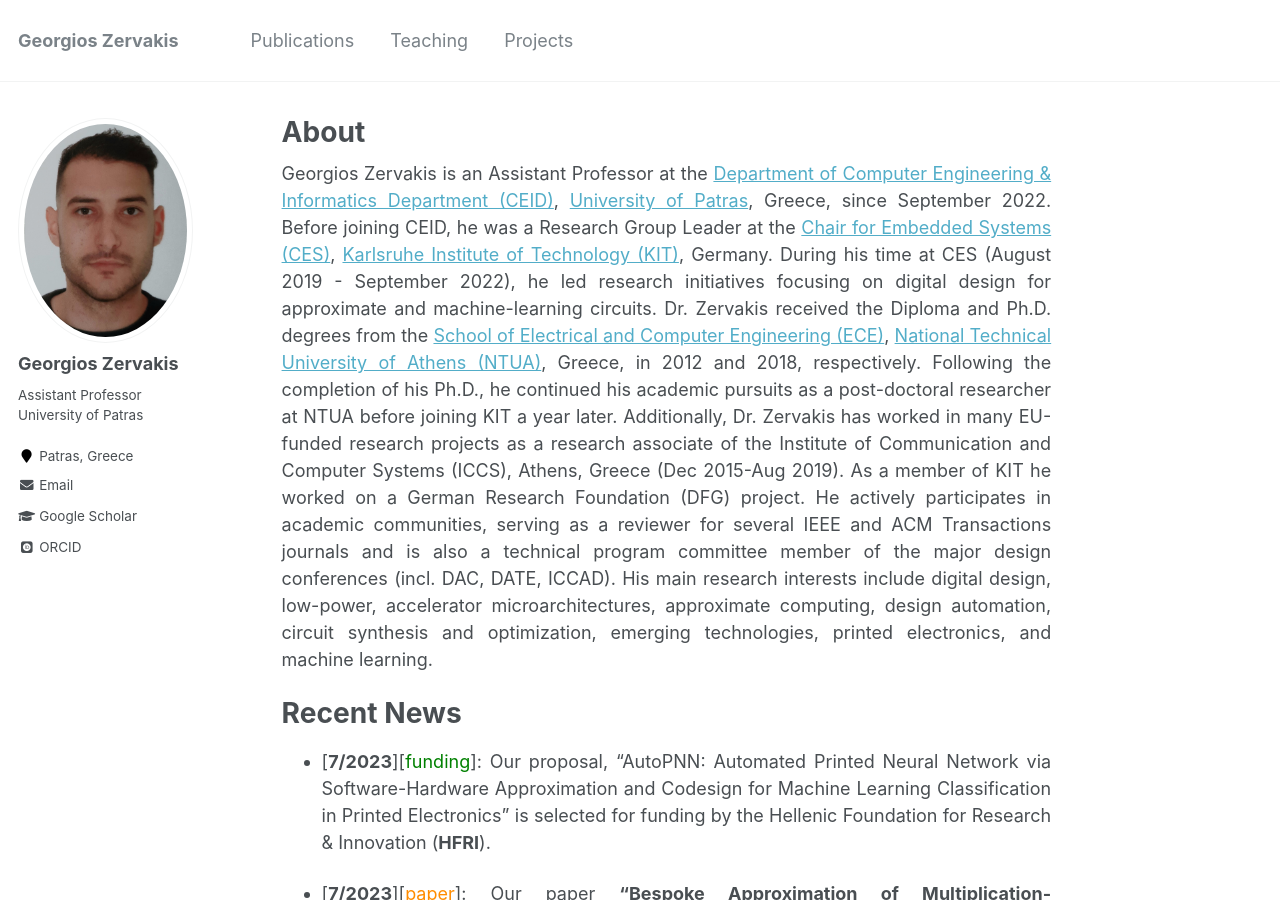
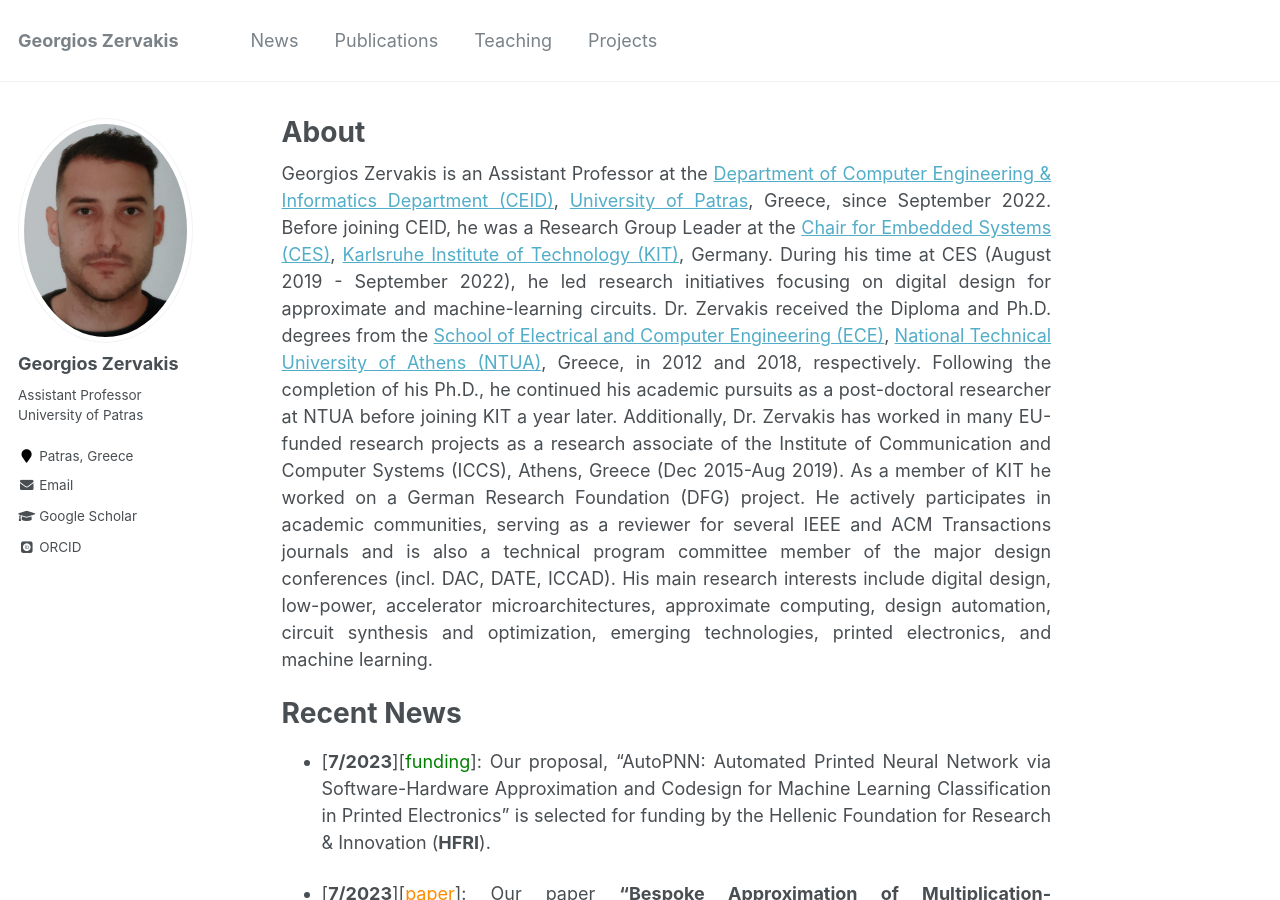
Before and after one commit to giozerv/giozerv.github.io, a Jekyll site: the page built from _pages/about.md, in a window 1280 px wide and 900 px high. Built offline with Jekyll 4.4.1, drawn with Linux system fonts in a browser that asks for light colours; some web fonts are replaced.

Commit message:
add news tab

```diff
--- a/_data/navigation.yml
+++ b/_data/navigation.yml
@@ -1,5 +1,8 @@
 # main links links
 main:
+  - title: "News"
+    url: /#recent-news
+
   - title: "Publications"
     url: /publications/
 
```
